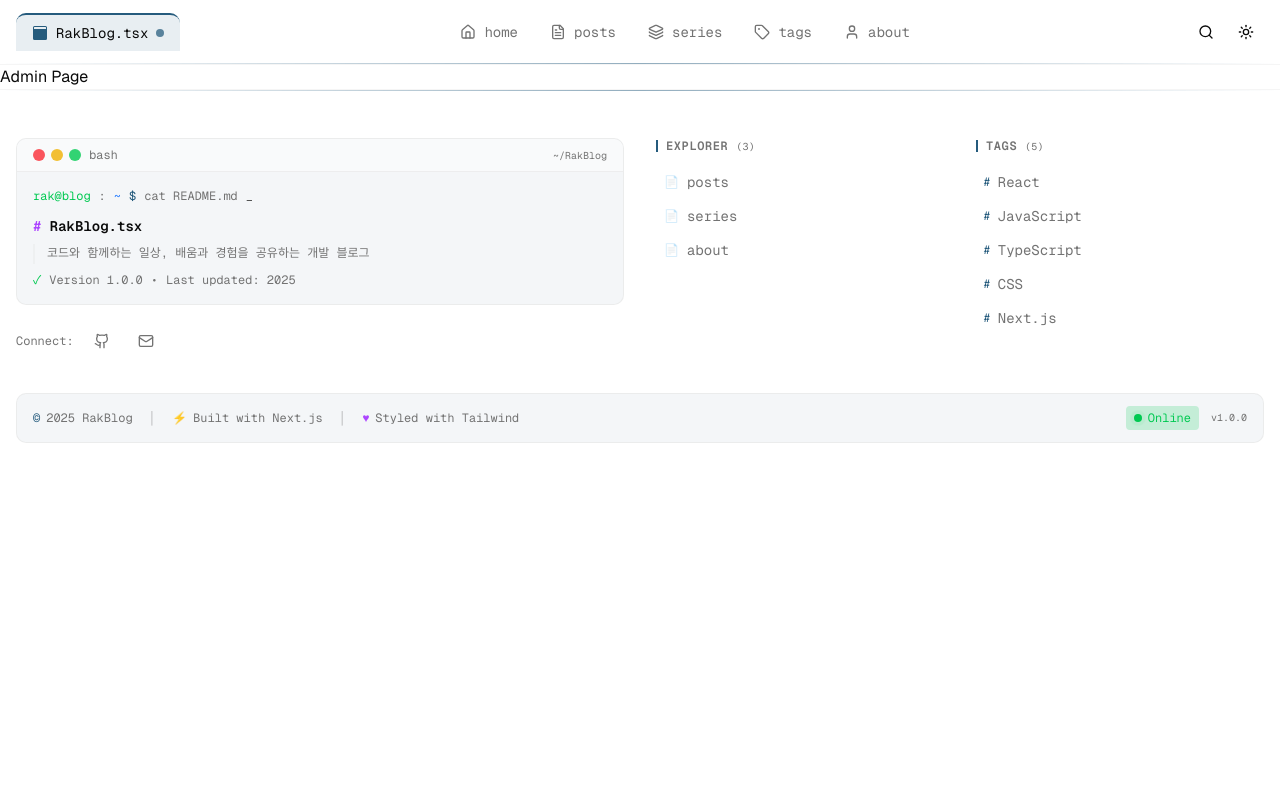
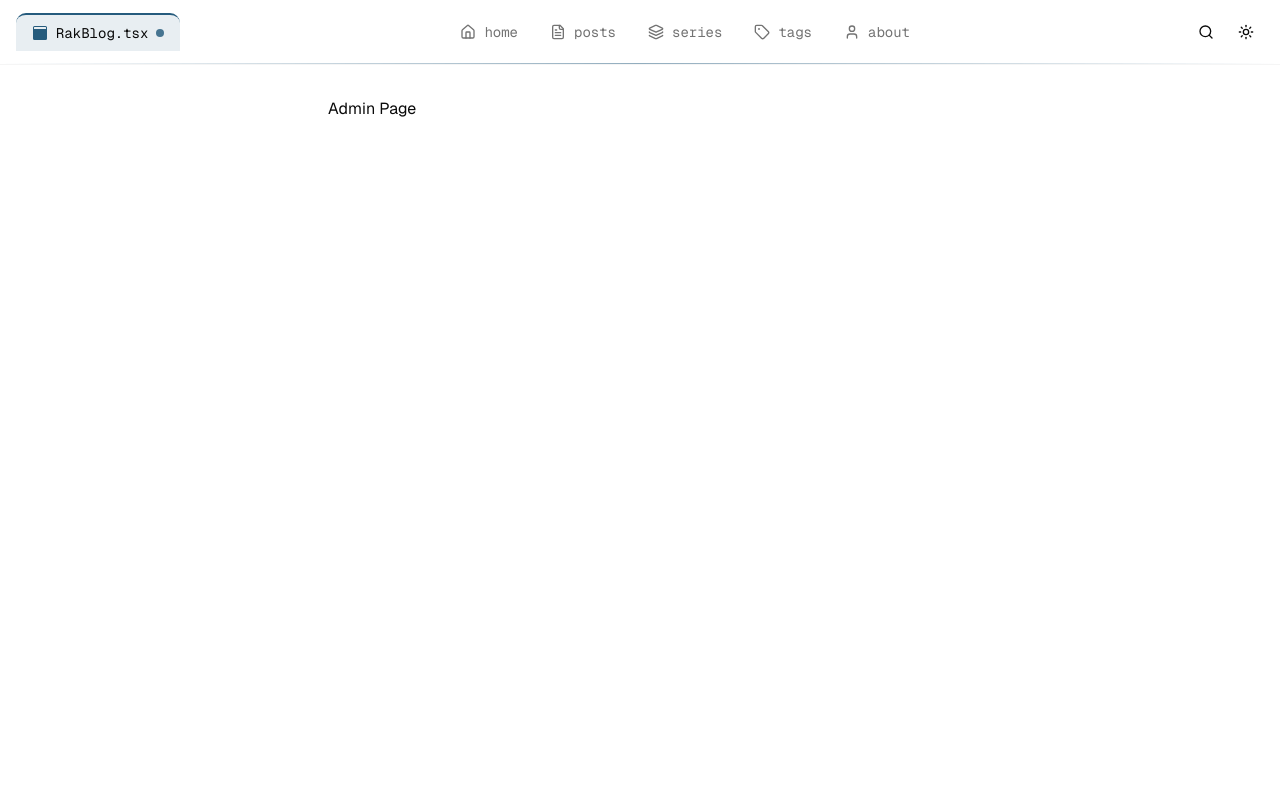
Before and after one commit to rak517/Rak-Blog, a Next.js app: page /admin in a window 1280 px wide. Shown: the top 800 px of the page. Built offline with nearby package versions, Linux system fonts and the light colour scheme.

Commit message:
:sparkles: feat: admin 레이아웃 파일 생성

```diff
--- /dev/null
+++ b/src/app/admin/layout.tsx
@@ -0,0 +1,15 @@
+import { ReactNode } from 'react';
+
+export default function AdminLayout({ children }: { children: ReactNode }) {
+  return (
+    <div className='min-h-screen'>
+      <div className='container mx-auto px-4 py-8'>
+        <div className='grid gap-8 lg:grid-cols-[280px_1fr]'>
+          <aside className='lg:sticky lg:top-24 lg:h-fit'>{/* <AdminSidebar /> */}</aside>
+
+          <main className='min-w-0'>{children}</main>
+        </div>
+      </div>
+    </div>
+  );
+}
```
